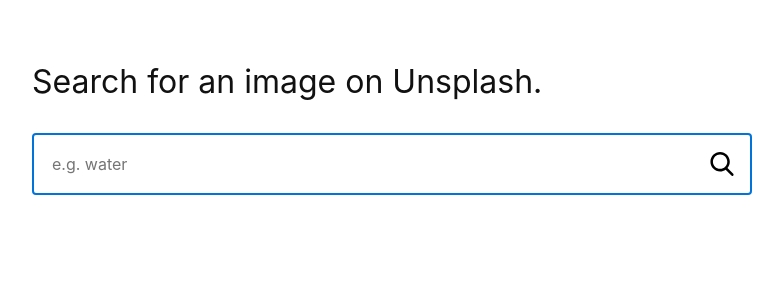
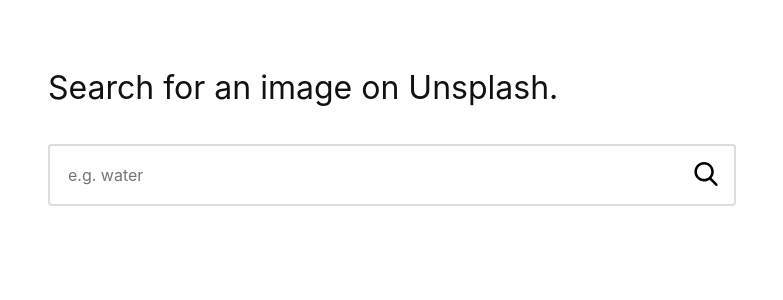
Before and after one commit to michaelthorne/react-unsplash-image-search, a React (Create React App) app: page / in a window 1280 px wide. Shown: the top 300 px of the page, without its empty margins (248-1031 px from the left). Built offline with nearby package versions, Linux system fonts and the light colour scheme; no server answers.

Commit message:
Minor styling

```diff
--- a/src/components/History/History.css
+++ b/src/components/History/History.css
@@ -1,12 +1,14 @@
 .History {
+  margin-bottom: 2rem;
   margin-top: 1rem;
 }
 
 .History-list {
   align-items: center;
   display: flex;
+  flex-wrap: wrap;
   list-style: none;
-  margin: 0;
+  margin: 0 0 -0.5rem 0;
   padding: 0;
 }
 
@@ -14,5 +16,6 @@
   color: #111;
   font-size: 0.75rem;
   font-weight: bold;
+  margin-bottom: 0.5rem;
   margin-right: 0.5rem;
 }
--- a/src/components/Search/Search.css
+++ b/src/components/Search/Search.css
@@ -1,15 +1,14 @@
 .Search {
-  align-items: center;
   background-color: #fff;
   border-radius: 0.25rem;
-  border: 0.125rem solid #0074d9;
+  border: 0.125rem solid #ddd;
   display: flex;
   margin-bottom: 1rem;
   transition: box-shadow 0.25s;
 }
 
 .Search:focus-within {
-  box-shadow: 0 0.25rem 0.5rem 0 rgba(0,0,0, 0.25);
+  box-shadow: 0 0 0 0.25rem #0074d9;
 }
 
 .Search-label {
--- a/src/components/Tag/Tag.css
+++ b/src/components/Tag/Tag.css
@@ -1,6 +1,6 @@
 .Tag {
   align-items: center;
-  background-color: #ddd;
+  background-color: #0074d9;
   border-radius: 0.25rem;
   display: flex;
   justify-content: center;
@@ -8,7 +8,7 @@
 }
 
 .Tag-title {
-  background-color: #ddd;
+  background-color: #7fdbff;
   border: 0;
   color: #111;
   cursor: pointer;
@@ -16,7 +16,7 @@
   font-size: 0.75rem;
   font-weight: normal;
   padding: 0.25rem 0.5rem;
-  transition: background-color 0.25s;
+  transition: background-color 0.25s, color 0.25s;
 }
 
 .Tag-title:focus,
@@ -28,7 +28,7 @@
 
 .Tag-remove,
 .Tag-remove {
-  background-color: #ddd;
+  background-color: #7fdbff;
   border: 0;
   color: #111;
   cursor: pointer;
--- a/src/index.css
+++ b/src/index.css
@@ -1,6 +1,16 @@
-body {
+*,
+*::after,
+*::before {
+  box-sizing: inherit;
+}
+
+html {
+  box-sizing: border-box;
   color: #111;
   font-family: -apple-system, BlinkMacSystemFont, 'Segoe UI', Helvetica, Arial, sans-serif;
-  margin: 0;
-  padding: 0;
+  line-height: 1.5;
 }
+
+html, body {
+  height: 100%;
+}
```
